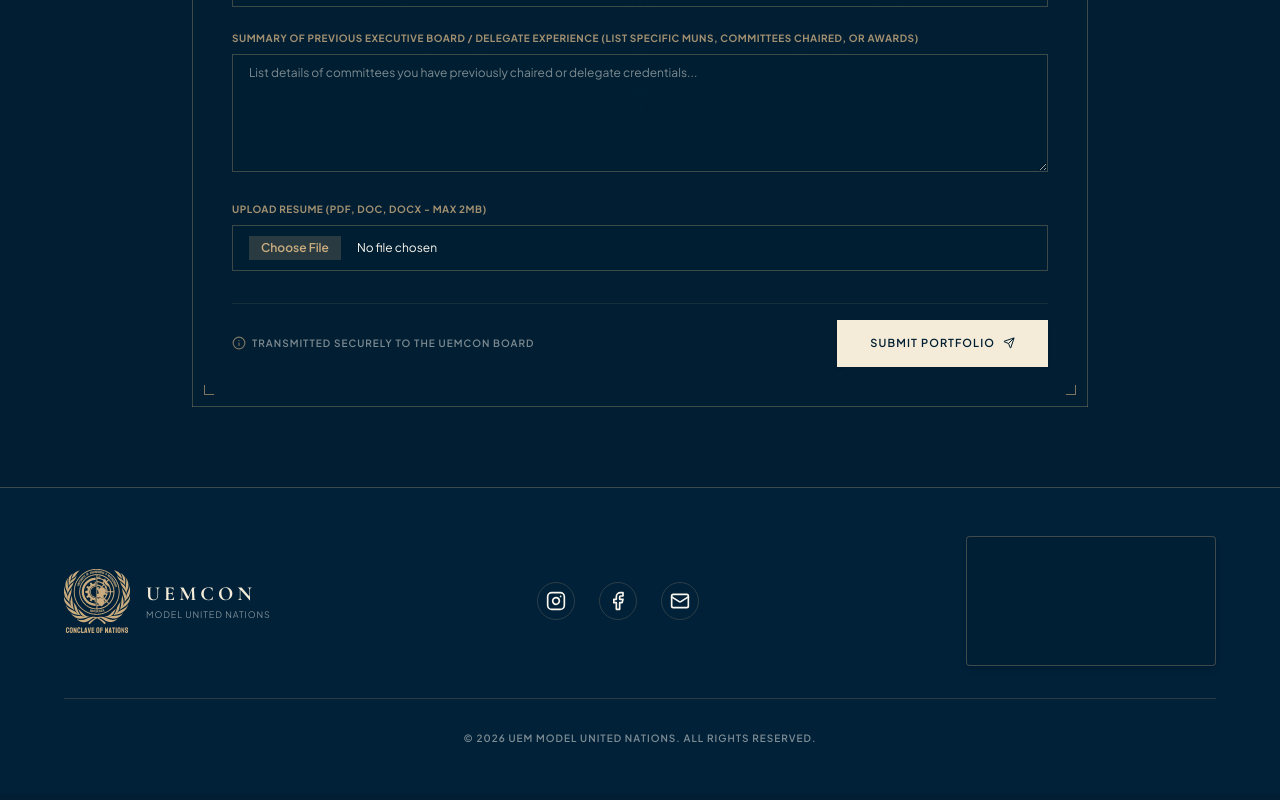
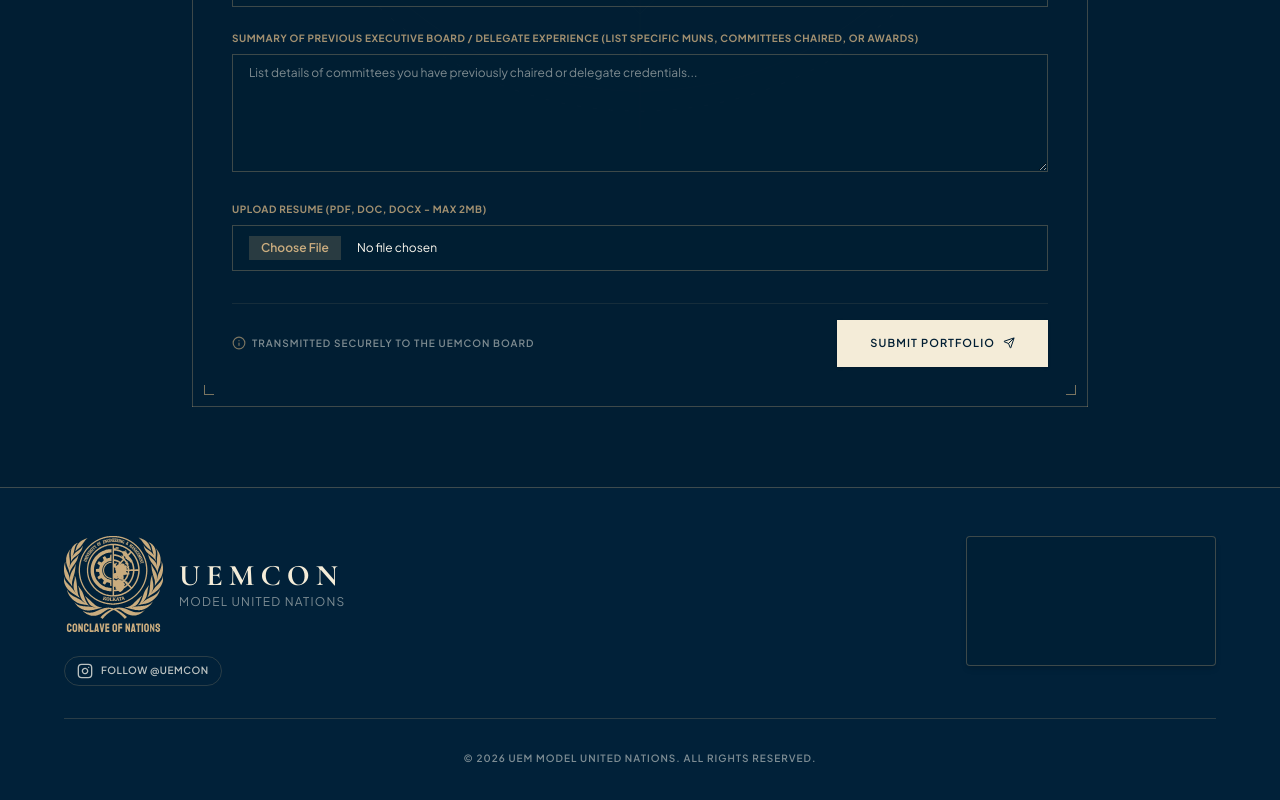
Before and after one commit to SrayanBhattacharya/uemcon-site, a Next.js app: page /register/eb in a window 1280 px wide. Shown: the part 1456-2256 px from the top of the page. Built offline with nearby package versions, Linux system fonts and the light colour scheme; grey boxes are pictures that could not be loaded.

Commit message:
fix: fixed disec text and updated quotes of each committee

```diff
--- a/components/layout/Footer.tsx
+++ b/components/layout/Footer.tsx
@@ -10,72 +10,41 @@ export default function Footer() {
   return (
     <footer className="bg-light-beige/25 border-t border-warm-tan/30 py-12 mt-auto relative z-10 text-ink">
       <Container>
-        <div className="flex flex-col md:flex-row justify-between items-center gap-8 mb-8 pb-8 border-b border-warm-tan/20">
-          {/* Left: Big UEMCON Logo */}
-          <div className="flex items-center gap-4">
+        <div className="flex flex-col md:flex-row justify-between items-center md:items-start gap-8 mb-8 pb-8 border-b border-warm-tan/20">
+          {/* Left: Big UEMCON Logo & Socials */}
+          <div className="flex flex-col items-center md:items-start gap-4">
             <Link href="/" className="flex items-center gap-4 group">
-              <img src="/logo.svg" alt="UEMCON Logo" className="h-16 w-auto transition-transform duration-300 group-hover:scale-105" />
+              <img src="/logo.svg" alt="UEMCON Logo" className="h-20 md:h-24 w-auto transition-transform duration-300 group-hover:scale-105" />
               <div className="flex flex-col">
-                <span className="font-serif text-xl tracking-[0.2em] text-primary-blue uppercase font-bold">UEMCON</span>
-                <span className="font-sans text-[9px] tracking-[0.1em] text-ink/50 uppercase">Model United Nations</span>
+                <span className="font-serif text-2xl md:text-3xl tracking-[0.2em] text-primary-blue uppercase font-bold">UEMCON</span>
+                <span className="font-sans text-[10px] md:text-xs tracking-[0.1em] text-ink/50 uppercase">Model United Nations</span>
               </div>
             </Link>
-          </div>
 
-          {/* Middle: Social Media Links */}
-          <div className="flex items-center gap-6">
             <a
-              href="https://instagram.com"
+              href="https://www.instagram.com/uemcon?igsh=ZTZldzJpdno2Z2Uz"
               target="_blank"
               rel="noopener noreferrer"
-              className="p-2 border border-warm-tan/20 rounded-full hover:border-primary-blue hover:text-primary-blue transition-all duration-300"
+              className="flex items-center gap-2 text-xs uppercase tracking-wider text-ink/75 hover:text-primary-blue transition-colors duration-300 mt-2 px-3 py-1.5 border border-warm-tan/20 rounded-full hover:border-primary-blue"
               aria-label="Instagram"
             >
               <svg
                 xmlns="http://www.w3.org/2000/svg"
-                width="20"
-                height="20"
+                width="16"
+                height="16"
                 viewBox="0 0 24 24"
                 fill="none"
                 stroke="currentColor"
                 strokeWidth="2"
                 strokeLinecap="round"
                 strokeLinejoin="round"
-                className="h-5 w-5"
+                className="h-4 w-4"
               >
                 <rect width="20" height="20" x="2" y="2" rx="5" ry="5" />
                 <path d="M16 11.37A4 4 0 1 1 12.63 8 4 4 0 0 1 16 11.37z" />
                 <line x1="17.5" x2="17.51" y1="6.5" y2="6.5" />
               </svg>
-            </a>
-            <a
-              href="https://facebook.com"
-              target="_blank"
-              rel="noopener noreferrer"
-              className="p-2 border border-warm-tan/20 rounded-full hover:border-primary-blue hover:text-primary-blue transition-all duration-300"
-              aria-label="Facebook"
-            >
-              <svg
-                xmlns="http://www.w3.org/2000/svg"
-                width="20"
-                height="20"
-                viewBox="0 0 24 24"
-                fill="none"
-                stroke="currentColor"
-                strokeWidth="2"
-                strokeLinecap="round"
-                strokeLinejoin="round"
-                className="h-5 w-5"
-              >
-                <path d="M18 2h-3a5 5 0 0 0-5 5v3H7v4h3v8h4v-8h3l1-4h-4V7a1 1 0 0 1 1-1h3z" />
-              </svg>
-            </a>
-            <a
-              href="mailto:contact@uemcon.org"
-              className="p-2 border border-warm-tan/20 rounded-full hover:border-primary-blue hover:text-primary-blue transition-all duration-300"
-              aria-label="Email"
-            >
-              <Mail className="h-5 w-5" />
+              <span className="font-semibold text-[10px] tracking-wider">Follow @uemcon</span>
             </a>
           </div>
 
```
Also changed, not shown: lib/committees.json (+15 -15 lines).
